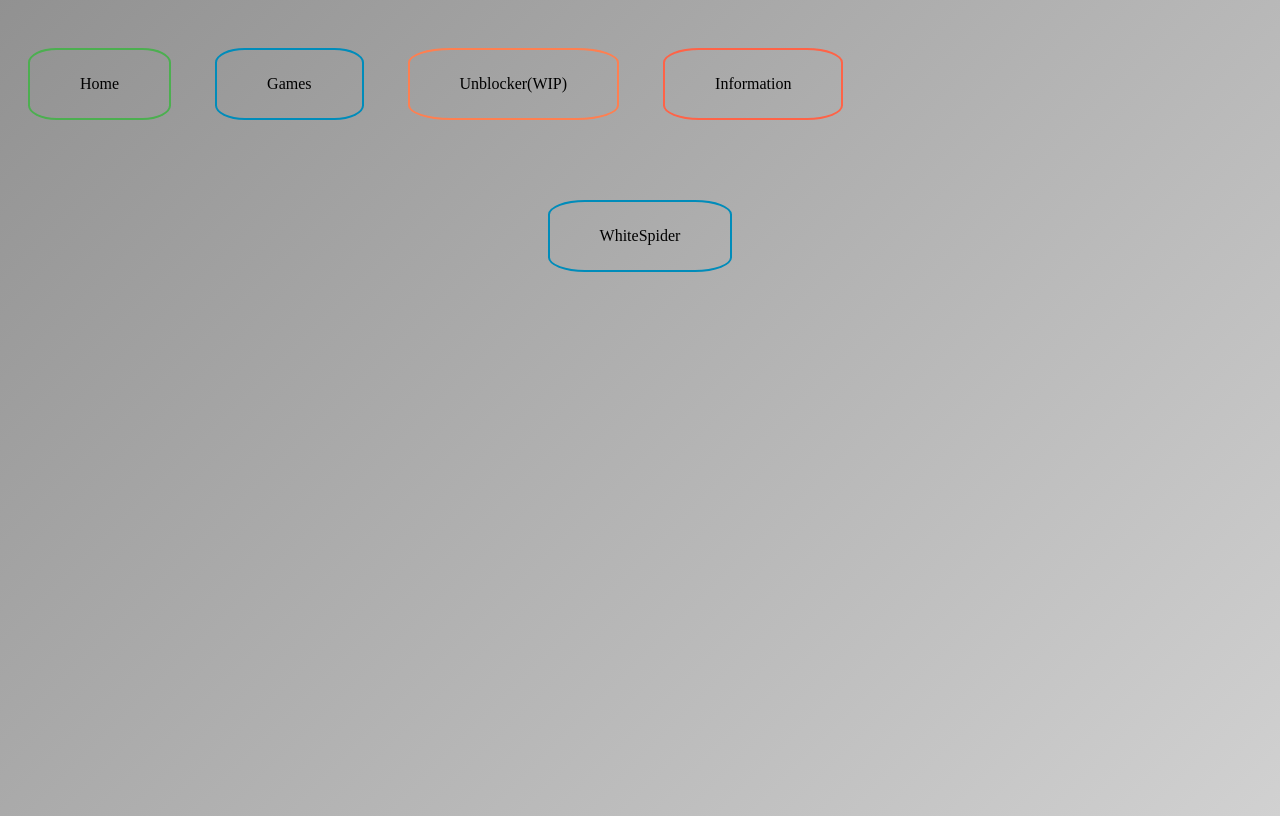
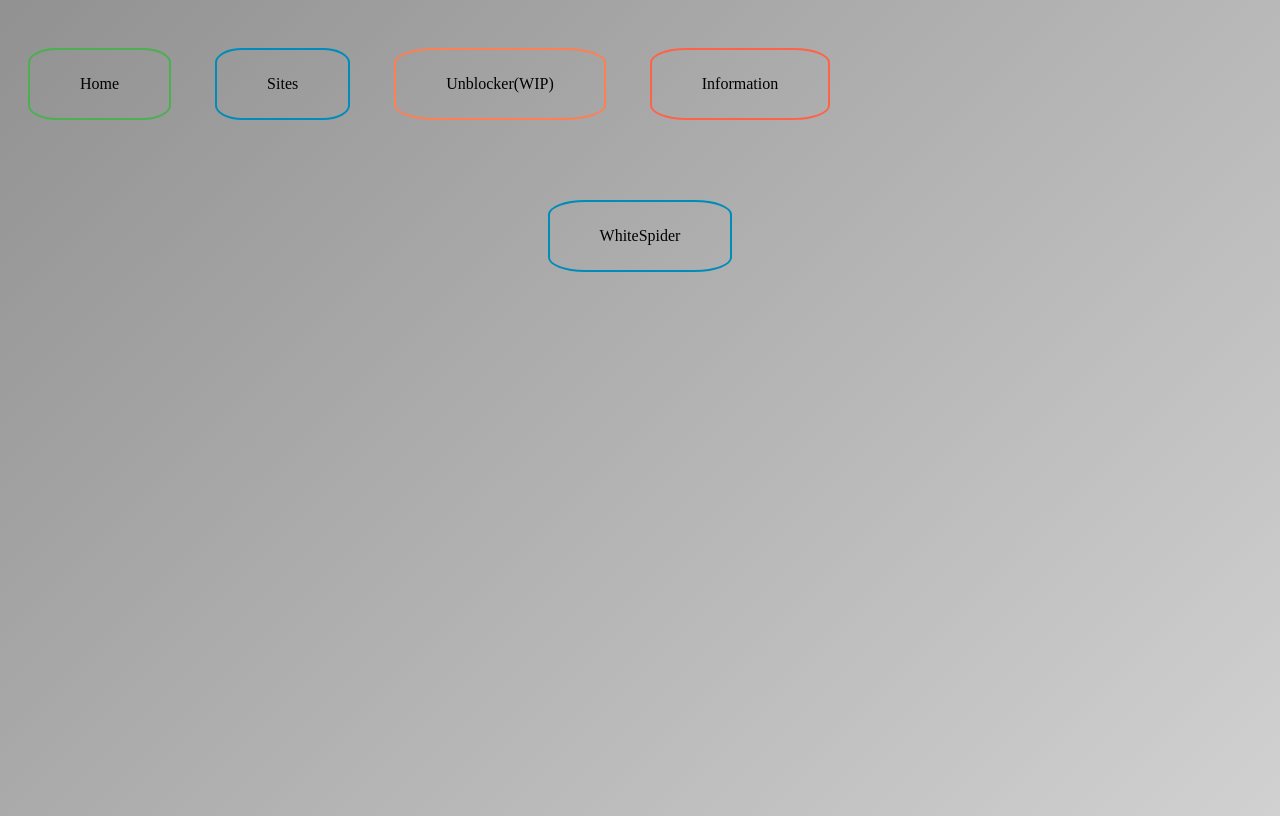
Before and after one commit to ieatgrass103/gamz, a plain HTML site: page sites.html in a window 1280 px wide. Drawn offline with Linux system fonts and the light colour scheme.

Commit message:
Removed games.html refs and replaced them with site refs

```diff
--- a/sites.html
+++ b/sites.html
@@ -105,8 +105,8 @@ body {
         Home
     </a>
 
-    <a href="games.html" class="button button2">
-        Games
+    <a href="Sites.html" class="button button2">
+        Sites
     </a>
 
     <a href="unblocker.html" class="button button3">
```
Also changed, not shown: index.html (+2 -2 lines), information.html (+2 -2 lines), unblocker.html (+2 -2 lines).
